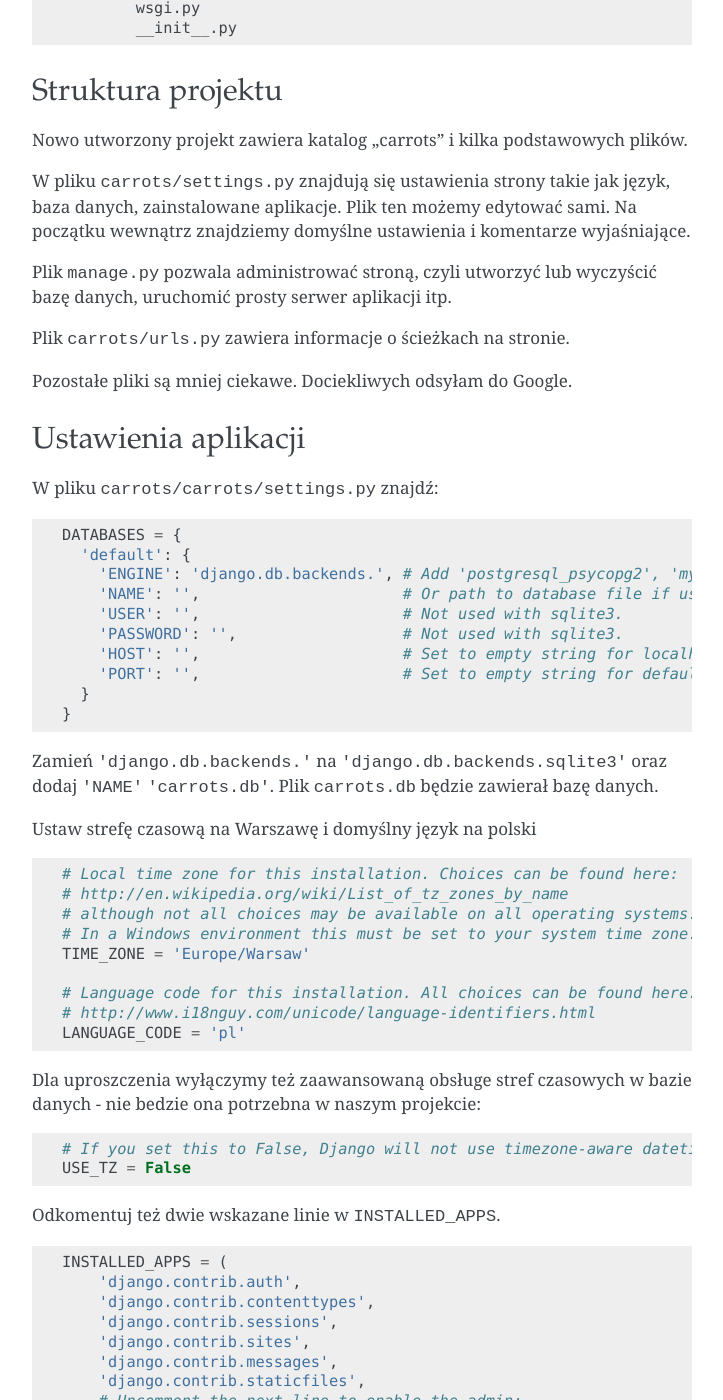
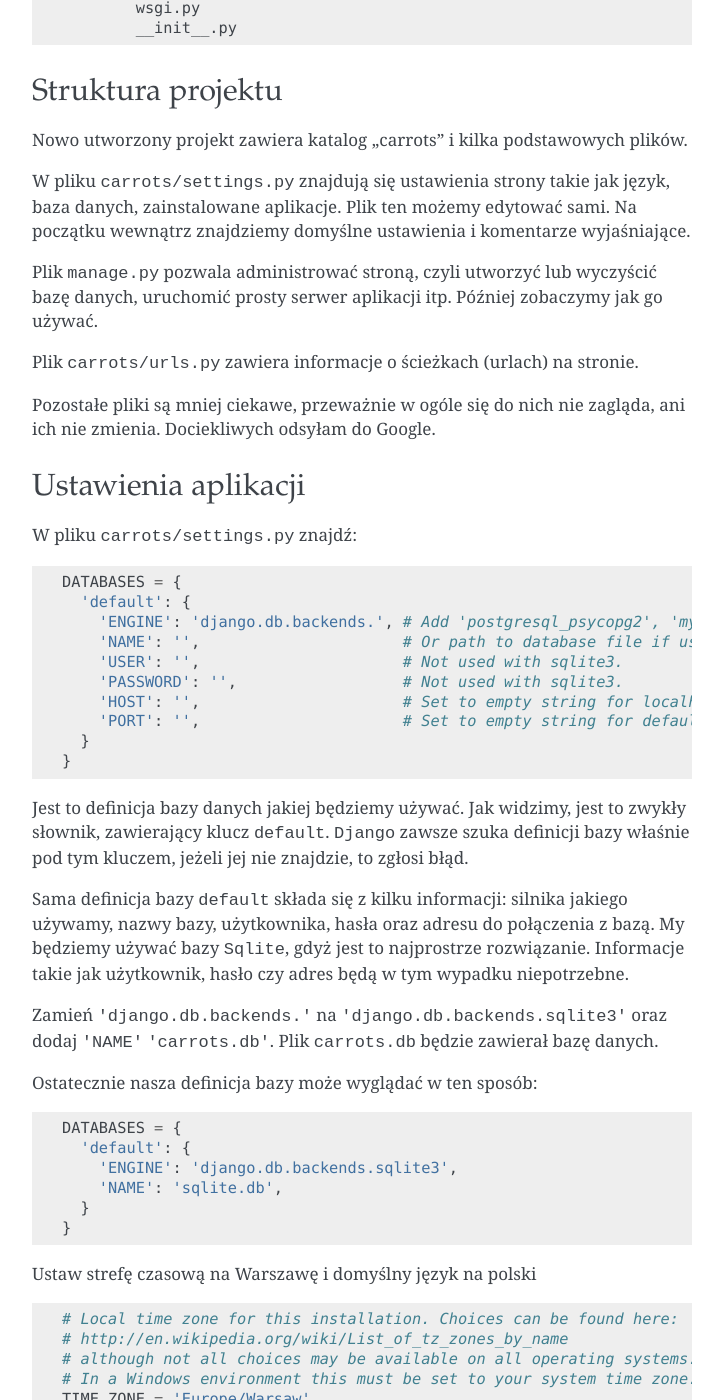
Before and after one commit to ggcarrots/django-carrots, a Sphinx documentation site: the page built from source/django_in_action.rst, in a window 1280 px wide and 1400 px high, scrolled down 1422 px. Shown: the whole window, without its empty margins (388-1111 px from the left). Built offline with Sphinx 7.4.7, drawn with Linux system fonts in a browser that asks for light colours; formulas are drawn with MathJax 3; some of the changed text lies outside the part shown.

Commit message:
more fixes and explanations

```diff
--- a/source/django_in_action.rst
+++ b/source/django_in_action.rst
@@ -83,16 +83,17 @@
 Plik ten możemy edytować sami. Na początku wewnątrz znajdziemy domyślne ustawienia i komentarze wyjaśniające.
 
 Plik ``manage.py`` pozwala administrować stroną, czyli utworzyć lub wyczyścić bazę danych, uruchomić prosty serwer aplikacji
-itp.
+itp. Później zobaczymy jak go używać.
 
-Plik ``carrots/urls.py`` zawiera informacje o ścieżkach na stronie.
+Plik ``carrots/urls.py`` zawiera informacje o ścieżkach (urlach) na stronie.
 
-Pozostałe pliki są mniej ciekawe. Dociekliwych odsyłam do Google.
+Pozostałe pliki są mniej ciekawe, przeważnie w ogóle się do nich nie zagląda, ani ich nie zmienia.
+Dociekliwych odsyłam do Google.
 
 Ustawienia aplikacji
 ====================
 
-W pliku ``carrots/carrots/settings.py`` znajdź:
+W pliku ``carrots/settings.py`` znajdź:
 
 .. code-block:: py
 
@@ -107,8 +108,27 @@
      }
    }
 
+Jest to definicja bazy danych jakiej będziemy używać. Jak widzimy, jest to zwykły słownik, zawierający klucz
+``default``. ``Django`` zawsze szuka definicji bazy właśnie pod tym kluczem, jeżeli jej nie znajdzie, to
+zgłosi błąd.
+
+Sama definicja bazy ``default`` składa się z kilku informacji: silnika jakiego używamy, nazwy bazy, użytkownika,
+hasła oraz adresu do połączenia z bazą. My będziemy używać bazy ``Sqlite``, gdyż jest to najprostrze rozwiązanie.
+Informacje takie jak użytkownik, hasło czy adres będą w tym wypadku niepotrzebne.
+
 Zamień ``'django.db.backends.'`` na ``'django.db.backends.sqlite3'`` oraz dodaj ``'NAME'`` ``'carrots.db'``.
 Plik ``carrots.db`` będzie zawierał bazę danych.
+
+Ostatecznie nasza definicja bazy może wyglądać w ten sposób::
+
+   DATABASES = {
+     'default': {
+       'ENGINE': 'django.db.backends.sqlite3',
+       'NAME': 'sqlite.db',
+     }
+   }
+
+
 
 Ustaw strefę czasową na Warszawę i domyślny język na polski
 ::
@@ -148,8 +168,18 @@
        'django.contrib.admindocs',
    )
 
+``INSTALLED_APPS`` zawiera informację o zainstalowanych aplikacjach. Projekty ``Django``
+składają się z wielu aplikacji, w tym wypadku są to na przykład aplikacje: ``auth`` do
+uwierzytelniania użytkowników, ``sessions`` do zarządzania sesją użytkownika itd.
 
-Teraz pora na stworzenie bazy danych:
+Jak widać, ``INSTALLED_APPS`` jest po prostu krotką, zawierającą napisy. Odkomentowanie
+dwóch ostatnich napisów włączy aplikację do administracji. Później będziemy jej używać.
+
+Baza danych
+===========
+
+Teraz użyjemy opisanego wcześniej pliku ``manage.py`` do stworzenia
+bazy danych. Służy do tego opcja ``syncdb``:
 
 .. code-block:: sh
 
@@ -180,10 +210,29 @@
     Installed 0 object(s) from 0 fixture(s)
 
 Jeśli wszystko poszło dobrze Django poprosi Cię o podanie danych konta administratora.
+Nazwę użytkownika możesz zostawić taką jaka jest proponowana, adres email może być dowolny.
+Z podanymi danymi (tzn. Username i Password) będziemy mogli później zalogować się do
+panelu administracyjnego. W powyższym przykładzie użytkownikiem będzie ``fasola``.
 
+Jeżeli chcesz dowiedzieć się więcej na temat ``manage.py`` uruchom:
+
+.. code-block:: sh
+
+    ~$ python manage.py help
+
+Dostaniesz listę wszystkich komend oraz opcji obsługiwanych przez ``manage.py``.
+
+Aby uzyskać pomoc na temat pojedynczej komendy uruchom ``manage.py help komenda`` np:
+
+.. code-block:: sh
+
+    ~$ python manage.py help syncdb
 
 Interfejs administracyjny
 =========================
+
+Napisaliśmy wcześniej, że włączyliśmy aplikację do administracji. To jeszcze
+nie znaczy, że aplikacja jest dostępna pod jakimś adresem.
 
 Teraz w pliku ``carrots/urls.py`` odkomentuj wszystkie linie poniżej ``Uncomment`` (poprzez usuniecie ``#`` z początku
 linii). Plik wynikowy powinien wyglądać tak:
@@ -201,21 +250,13 @@
        # url(r'^$', 'carrots.views.home', name='home'),
        # url(r'^carrots/', include('carrots.foo.urls')),
 
-       # Uncomment the admin/doc line below to enable admin documentation:
-       url(r'^admin/doc/', include('django.contrib.admindocs.urls')),
-
        # Uncomment the next line to enable the admin:
        url(r'^admin/', include(admin.site.urls)),
    )
 
-Potrzebujemy jeszcze narzędzi do dokumnetacji, uruchom:
+W ten sposób administracja będzie dostępna pod urlem ``admin/``.
 
-.. code-block:: sh
 
-   ~$ pip install docutils
-   (...)
-   Successfully installed docutils
-   Cleaning up...
 
 Następnie uruchom serwer:
 
@@ -230,7 +271,11 @@
    Development server is running at http://127.0.0.1:8000/
    Quit the server with CTRL-BREAK.
 
-Potem wchodzimy na link http://localhost:8000/admin/.
+Nasza strona będzie dostępna pod adresem http://127.0.0.1:8000/ , lub
+http://localhost:8000/.
+
+Jak wspomnieliśmy administracja powinna być dostępna pod urlem ``admin/``, dlatego wchodzimy na
+adres http://localhost:8000/admin/.
 
 
 Tworzymy nową aplikację do ankiet.
@@ -280,6 +325,11 @@
 
         'polls',
     )
+
+Aplikacje w ``Django`` składają się z kilku plików:
+* ``models.py`` - definicje modeli dla bazy danych.
+* ``tests.py`` - testy aplikacji
+* ``views.py`` - widoki aplikacji
 
 Modele
 ======
@@ -900,8 +950,6 @@
           url(r'^admin/', include(admin.site.urls)),
         )
 
-
-
 .. admonition:: ``polls/models.py``
    :class: alert alert-hidden
 
```
Also changed, not shown: other parts of source/django_in_action.rst (+15 -15 lines).
